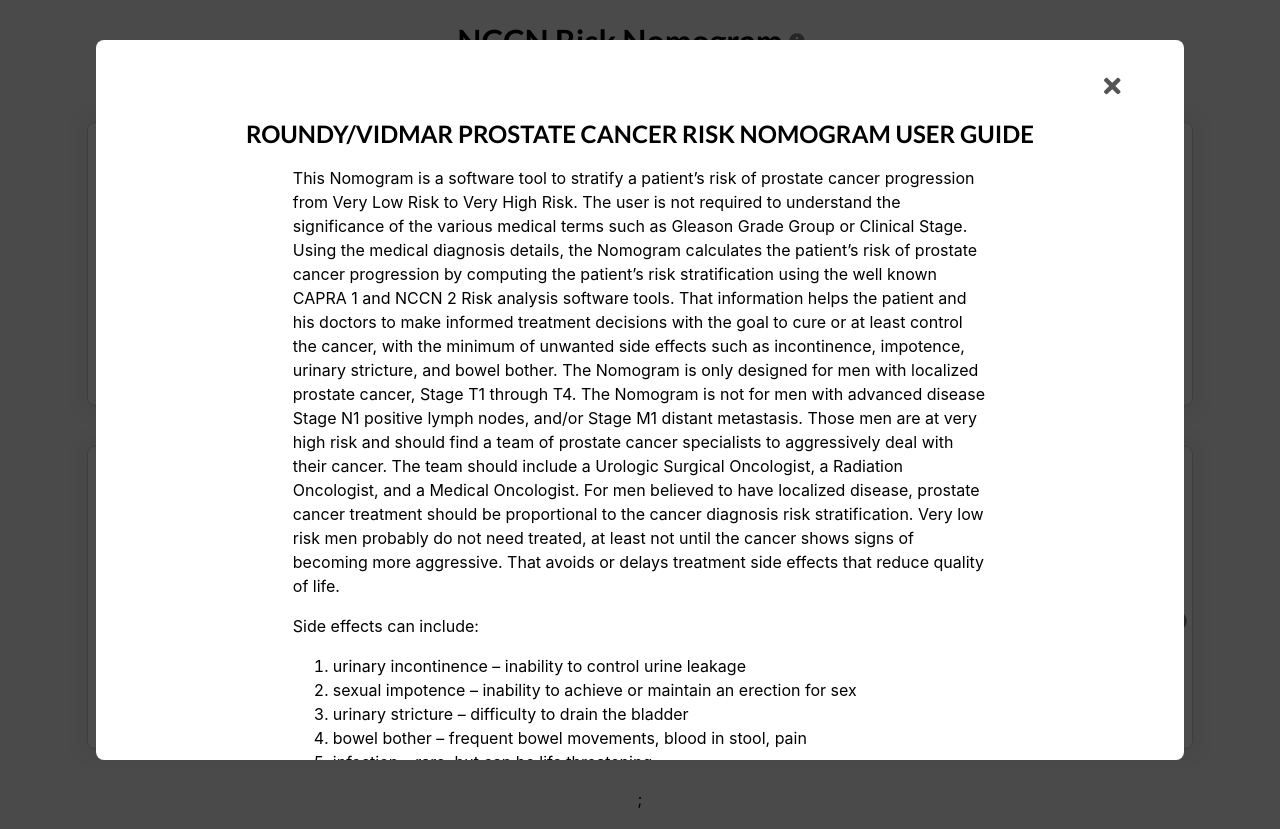
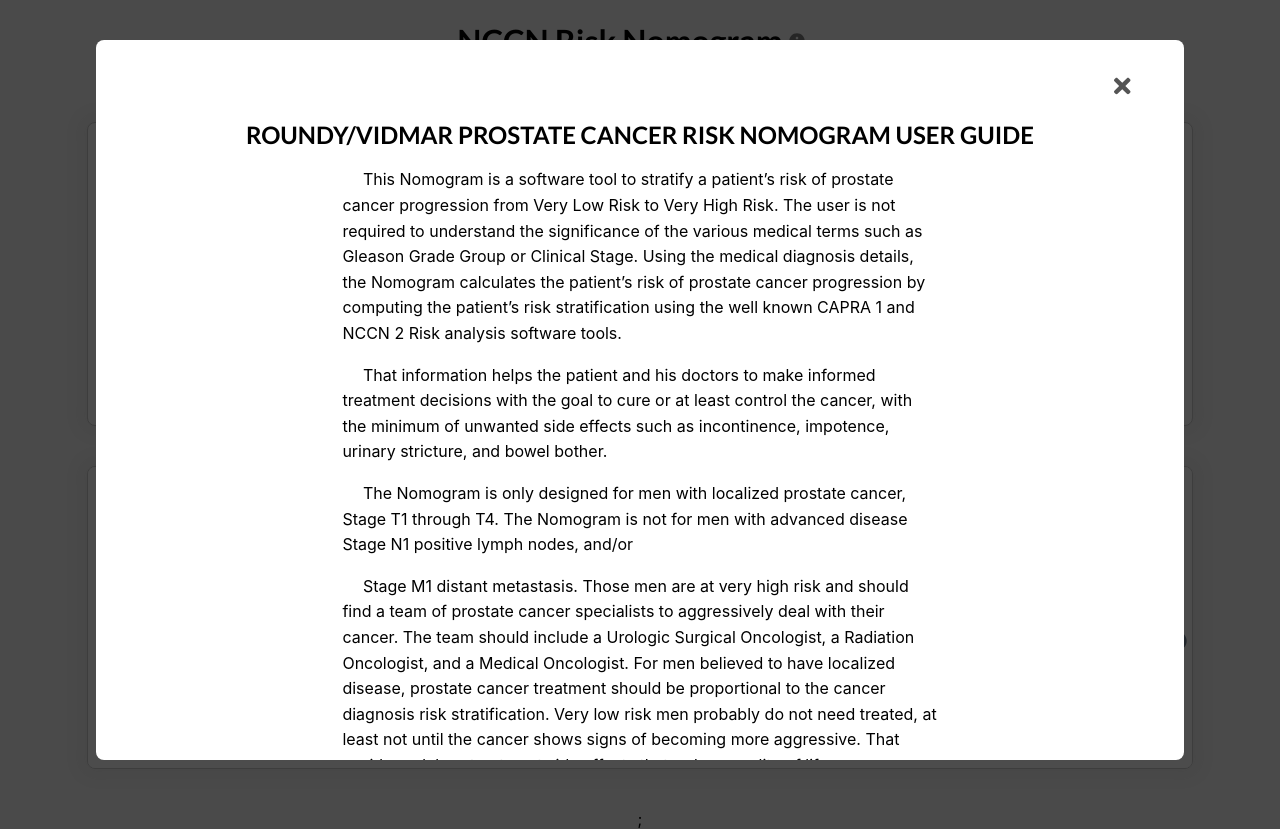
Before and after one commit to vidman22/nccn-risk-calculator, a React (Create React App) app: page / in a window 1280 px wide. Both pictures are taken after a click on the button 802 px from the left and 40 px from the top of the page. Built offline with nearby package versions, Linux system fonts and the light colour scheme; what @react-pdf/renderer would draw is missing.

Commit message:
button fix and info modal bug

```diff
--- a/src/components/InfoModal/InfoModal.css
+++ b/src/components/InfoModal/InfoModal.css
@@ -3,7 +3,7 @@
     overflow-y: scroll;
     text-align: left;
     height: 90vh;
-    line-height: 1.5rem;
+    line-height: 1.6rem;
     font-size: 1rem;
     padding: 2rem 3rem;
 }
@@ -13,7 +13,7 @@
 }
 
 .InfoTextWrapper{
-    width: 70%;
+    width: 60%;
     margin: auto;
 }
 
--- a/src/components/InfoModal/InfoModal.tsx
+++ b/src/components/InfoModal/InfoModal.tsx
@@ -35,17 +35,25 @@
                 <div className="InfoTextWrapper">
 
                     <p>
-                        This Nomogram is a software tool to stratify a patient’s risk of prostate cancer progression
+                        &emsp; This Nomogram is a software tool to stratify a patient’s risk of prostate cancer progression
                         from Very Low Risk to Very High Risk. The user is not required to understand the significance
                         of the various medical terms such as Gleason Grade Group or Clinical Stage. Using the
                         medical diagnosis details, the Nomogram calculates the patient’s risk of prostate cancer
                         progression by computing the patient’s risk stratification using the well known CAPRA 1 and
                         NCCN 2 Risk analysis software tools.
-                        That information helps the patient and his doctors to make informed treatment decisions with
+                    </p>
+                    <p>
+                        &emsp; That information helps the patient and his doctors to make informed treatment decisions with
                         the goal to cure or at least control the cancer, with the minimum of unwanted side effects such
                         as incontinence, impotence, urinary stricture, and bowel bother.
+                        </p>
+                    <p>
+                        &emsp;
                         The Nomogram is only designed for men with localized prostate cancer, Stage T1 through T4.
                         The Nomogram is not for men with advanced disease Stage N1 positive lymph nodes, and/or
+                        </p>
+                    <p>
+                        &emsp;
                         Stage M1 distant metastasis. Those men are at very high risk and should find a team of
                         prostate cancer specialists to aggressively deal with their cancer. The team should include a
                         Urologic Surgical Oncologist, a Radiation Oncologist, and a Medical Oncologist.
@@ -54,6 +62,7 @@
                         least not until the cancer shows signs of becoming more aggressive. That avoids or delays
                         treatment side effects that reduce quality of life.
                         </p>
+
                     <div>
                         Side effects can include:
                     <ol>
--- a/src/containers/AppForm/AppForm.css
+++ b/src/containers/AppForm/AppForm.css
@@ -63,7 +63,15 @@
     font-size: 25px;
 }
 
-.LabelIconWrapper {
+.ButtonAppFunction {
+    border: 1px solid gray;
+    margin: 0px 1rem;
+    padding: .5rem;
+    border-radius: .25rem;
+}
+
+.LabelIconWrapper,
+.ButtonAppFunction {
     position: relative;
     display: flex;
     flex-direction: row;
@@ -71,7 +79,8 @@
     align-items: center;
 }
 
-.LabelIconWrapper span {
+.LabelIconWrapper span,
+.ButtonAppFunction span {
     visibility: hidden;
     width: 200px;
     background-color: #555;
@@ -89,7 +98,8 @@
     transition: opacity 300ms;
 }
 
-.LabelIconWrapper span::after {
+.LabelIconWrapper span::after,
+.ButtonAppFunction span::after {
     content: "";
     position: absolute;
     bottom: 100%;
@@ -100,7 +110,8 @@
     border-color:  transparent transparent #555 transparent;
 }
 
-.LabelIconWrapper:hover span {
+.LabelIconWrapper:hover span,
+.ButtonAppFunction:hover span {
     visibility: visible;
     opacity: 1;
 }
@@ -192,16 +203,18 @@
     justify-content: flex-end;
     margin-bottom: 1rem;
 }
+
 .AlignRight button{
     font-size: 1.5rem;
-    width: 3rem;
     cursor: pointer;
     color: #555;
 }
 .AlignRight button:hover{
     color: #00a8cc;
-    transform: scale(1.2);
-    transition: 75ms ease-in;
+}
+
+.AlignRight:last-child{
+    background-color: #0858B8;
 }
 
 .SubmitButton:hover{
--- a/src/containers/AppForm/AppForm.tsx
+++ b/src/containers/AppForm/AppForm.tsx
@@ -4,7 +4,7 @@
 } from 'react-router-dom';
 import CoreDataTable from '../CoreDataTable/CoreDataTable';
 import { FontAwesomeIcon } from "@fortawesome/react-fontawesome";
-import { faInfoCircle, faSave, faTrash, faCalculator } from '@fortawesome/free-solid-svg-icons';
+import { faInfoCircle } from '@fortawesome/free-solid-svg-icons';
 import ConfirmationModal from '../../components/ConfirmationModal/ConfirmationModal';
 import AnalysisModal from '../../components/AnalysisModal/AnalysisModal';
 import InfoModal from '../../components/InfoModal/InfoModal';
@@ -416,9 +416,9 @@
             }
 
             if (psa > 20 || clinicalStage === 'T3a' || intMaxGradeGroup > 3) {
-
                 return HIGH_RISK;
             }
+
             //this means if they have a clinical stage above T1 and T2a
             if (psa >= 10 || intMaxGradeGroup > 1 || clinicalStage === 'T2b' || clinicalStage === 'T2c' || clinicalStage === 'T3a' || clinicalStage === 'T3b' || clinicalStage === 'T4') {
                 return INTERMEDIATE_RISK;
@@ -441,7 +441,6 @@
             let intMaxPrimary = parseInt(maxPrimary);
             let inMaxSecondary = parseInt(maxSecondary);
             const clinicalStage = form.clinicalStage.value;
-            console.log(" coresPerctentagePositive ", corePercentagePositive );
             let capra = 0;
 
             if (parseInt(form.age.value) > 49) {
@@ -508,7 +507,6 @@
 
             let risk = calculateRisk(maxPrimary, maxGradeGroup, ggFourAndFiveCount, psaDensity, maxInvolvedPercentage);
 
-            console.log("total cores", totalCores, totalCoresPositive);
             let capra = calculateCapra(maxPrimary, maxSecondary, corePercentagePositive)
 
             if (risk === INTERMEDIATE_RISK) {
@@ -564,29 +562,33 @@
                 </div>
                 <div className="AlignRight">
                     <button
-                        className="LabelIconAppFunction"
+                        className="ButtonAppFunction"
                         onClick={() => setShowConfirmation(true)}>
-                        <FontAwesomeIcon icon={faTrash} />
+                        {/* <FontAwesomeIcon icon={faTrash} /> */}
+                        Clear
                         <span>Clear all data, including cores</span>
                     </button>
                     <button
-                        className="LabelIconAppFunction"
+                        className="ButtonAppFunction"
                         onClick={() => {
                             localStorage.setItem("savedCores", "true");
                             localStorage.setItem("cores", JSON.stringify(cores));
                             localStorage.setItem("form", JSON.stringify(form));
                             setSaved(true);
                         }}>
-                        <FontAwesomeIcon icon={faSave} />
+                            Save
+                        {/* <FontAwesomeIcon icon={faSave} /> */}
                         <span>Save your data to browser</span>
                     </button>
 
                     <button
                         onClick={() => setShowAnalysis(true)}
                         type="button"
-                        className="LabelIconAppFunction"
+                        className="ButtonAppFunction"
+                        style={{backgroundColor: "#0858B8", color: "#fff"}}
                     >
-                        <FontAwesomeIcon icon={faCalculator} />
+                        Analysis
+                        {/* <FontAwesomeIcon icon={faCalculator} /> */}
                         <span>Get Analysis</span>
                     </button>
 
@@ -670,7 +672,7 @@
             {showInfoModal &&
                 <InfoModal
                     visible={showInfoModal}
-                    onDismiss={() => setShowConfirmation(false)}
+                    onDismiss={() => setShowInfoModal(false)}
                 />
             }
             {showConfirmation &&
```
Lines whose indentation alone changed are shown as unchanged.
